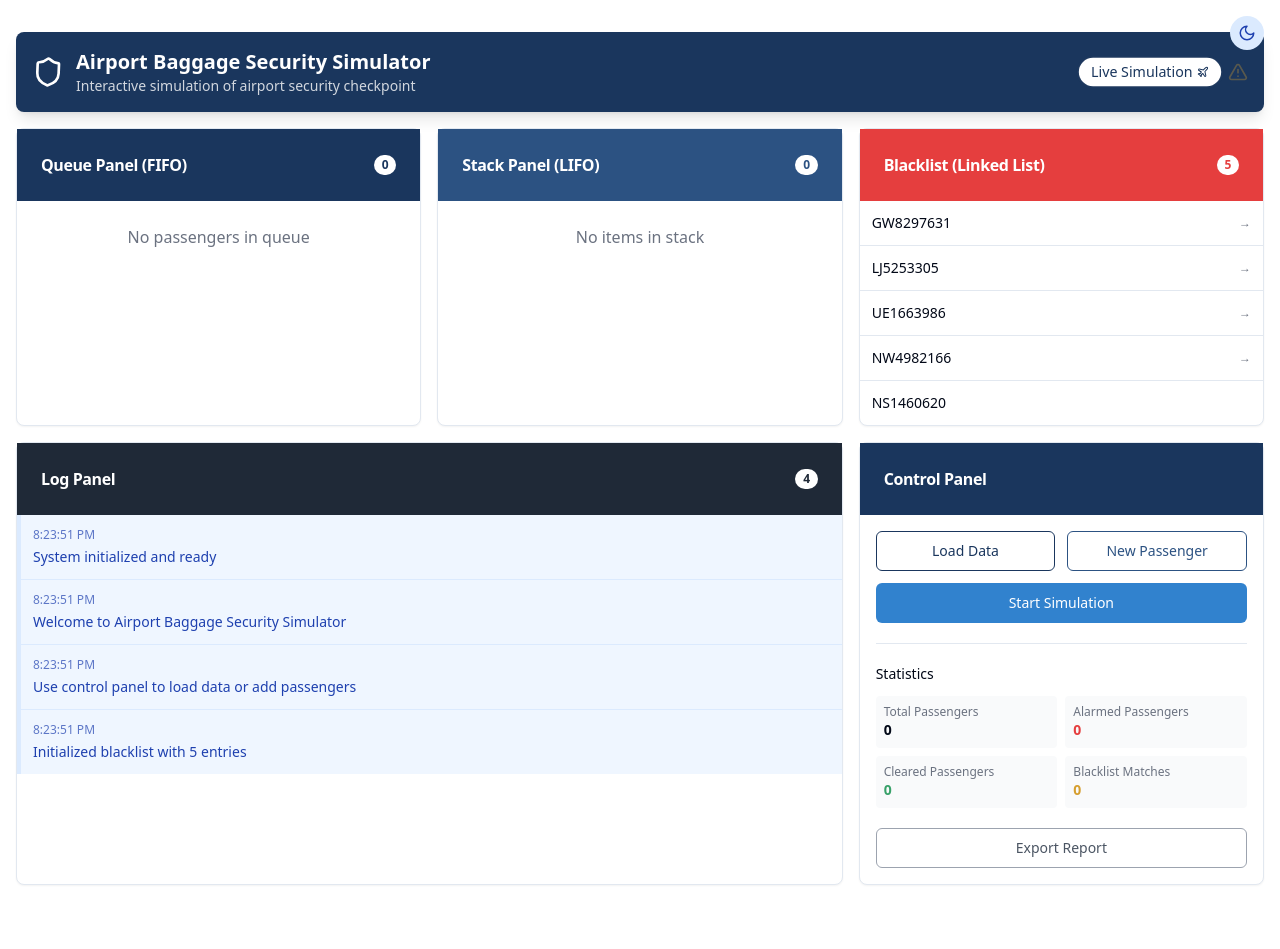
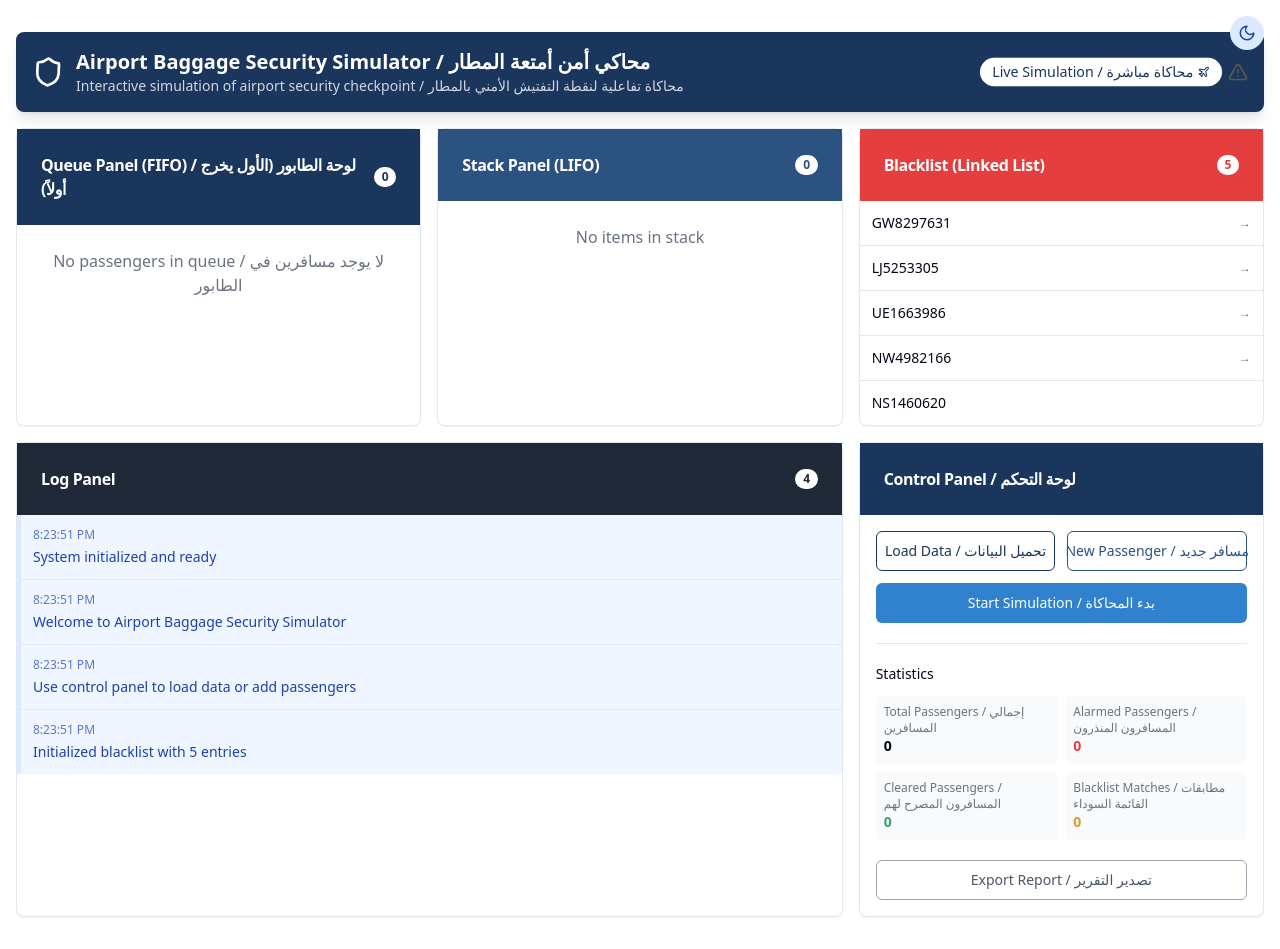
Before and after one commit to abdulhadi545/airport-security-simulator, a React (Vite) app: page / in a window 1280 px wide. Before the commit the page ends 917 px from the top, so only its background shows below. Built offline with nearby package versions, Linux system fonts and the light colour scheme; the HTML template or start-up script is replaced by a standard one.

Commit message:
Refactor: Add Arabic and English translations
This commit adds Arabic and English translations for all text content in the application.

```diff
--- a/src/components/ControlPanel.tsx
+++ b/src/components/ControlPanel.tsx
@@ -4,6 +4,7 @@ import { Button } from "@/components/ui/button";
 import { Card, CardContent, CardHeader, CardTitle } from "@/components/ui/card";
 import { SimulationStats } from '@/utils/simulationUtils';
 import { Separator } from "@/components/ui/separator";
+import { getTranslation } from '../utils/translations';
 
 interface ControlPanelProps {
   onLoadData: () => void;
@@ -25,7 +26,7 @@ const ControlPanel: React.FC<ControlPanelProps> = ({
   return (
     <Card className="h-full">
       <CardHeader className="bg-security-primary text-white">
-        <CardTitle className="text-base font-semibold">Control Panel</CardTitle>
+        <CardTitle className="text-base font-semibold">{getTranslation('panel.controls')}</CardTitle>
       </CardHeader>
       <CardContent className="p-4 flex flex-col gap-3">
         <div className="grid grid-cols-2 gap-3">
@@ -35,7 +36,7 @@ const ControlPanel: React.FC<ControlPanelProps> = ({
             disabled={simulationInProgress}
             className="border-security-primary text-security-primary hover:bg-security-primary hover:text-white"
           >
-            Load Data
+            {getTranslation('button.loadData')}
           </Button>
           <Button
             variant="outline"
@@ -43,7 +44,7 @@ const ControlPanel: React.FC<ControlPanelProps> = ({
             disabled={simulationInProgress}
             className="border-security-secondary text-security-secondary hover:bg-security-secondary hover:text-white"
           >
-            New Passenger
+            {getTranslation('button.newPassenger')}
           </Button>
         </div>
 
@@ -53,7 +54,7 @@ const ControlPanel: React.FC<ControlPanelProps> = ({
           disabled={simulationInProgress}
           className="bg-security-accent hover:bg-security-secondary text-white"
         >
-          Start Simulation
+          {getTranslation('button.startSimulation')}
         </Button>
 
         <Separator className="my-2" />
@@ -61,19 +62,19 @@ const ControlPanel: React.FC<ControlPanelProps> = ({
         <div className="text-sm font-medium">Statistics</div>
         <div className="grid grid-cols-2 gap-2 text-sm">
           <div className="bg-gray-50 p-2 rounded">
-            <div className="text-xs text-gray-500">Total Passengers</div>
+            <div className="text-xs text-gray-500">{getTranslation('stats.totalPassengers')}</div>
             <div className="font-semibold">{stats.totalPassengers}</div>
           </div>
           <div className="bg-gray-50 p-2 rounded">
-            <div className="text-xs text-gray-500">Alarmed Passengers</div>
+            <div className="text-xs text-gray-500">{getTranslation('stats.alarmedPassengers')}</div>
             <div className="font-semibold text-security-alert">{stats.alarmedPassengers}</div>
           </div>
           <div className="bg-gray-50 p-2 rounded">
-            <div className="text-xs text-gray-500">Cleared Passengers</div>
+            <div className="text-xs text-gray-500">{getTranslation('stats.clearedPassengers')}</div>
             <div className="font-semibold text-security-success">{stats.clearedPassengers}</div>
           </div>
           <div className="bg-gray-50 p-2 rounded">
-            <div className="text-xs text-gray-500">Blacklist Matches</div>
+            <div className="text-xs text-gray-500">{getTranslation('stats.blacklistMatches')}</div>
             <div className="font-semibold text-security-warning">{stats.blacklistMatches}</div>
           </div>
         </div>
@@ -83,7 +84,7 @@ const ControlPanel: React.FC<ControlPanelProps> = ({
           onClick={onExportReport}
           className="border-gray-400 text-gray-600 hover:bg-gray-200 hover:text-gray-800 mt-2"
         >
-          Export Report
+          {getTranslation('button.exportReport')}
         </Button>
       </CardContent>
     </Card>
--- a/src/components/QueuePanel.tsx
+++ b/src/components/QueuePanel.tsx
@@ -3,6 +3,7 @@ import React from 'react';
 import { Card, CardContent, CardHeader, CardTitle } from "@/components/ui/card";
 import { ScrollArea } from "@/components/ui/scroll-area";
 import { Passenger } from '@/models/passenger';
+import { getTranslation } from '../utils/translations';
 
 interface QueuePanelProps {
   passengers: Passenger[];
@@ -13,7 +14,7 @@ const QueuePanel: React.FC<QueuePanelProps> = ({ passengers }) => {
     <Card className="h-full">
       <CardHeader className="bg-security-primary text-white">
         <CardTitle className="flex items-center text-base font-semibold">
-          <span>Queue Panel (FIFO)</span>
+          <span>{getTranslation('panel.queue')}</span>
           <span className="ml-auto bg-white text-security-primary px-2 py-0.5 rounded-full text-xs">
             {passengers.length}
           </span>
@@ -41,14 +42,14 @@ const QueuePanel: React.FC<QueuePanelProps> = ({ passengers }) => {
                   </div>
                   {index === 0 && (
                     <div className="text-xs bg-blue-100 px-2 py-1 rounded text-security-secondary">
-                      Next
+                      {getTranslation('status.next')}
                     </div>
                   )}
                 </div>
               ))
             ) : (
               <div className="p-6 text-center text-gray-500">
-                No passengers in queue
+                No passengers in queue / لا يوجد مسافرين في الطابور
               </div>
             )}
           </div>
--- a/src/components/SimulationHeader.tsx
+++ b/src/components/SimulationHeader.tsx
@@ -2,6 +2,7 @@
 import React from 'react';
 import { Shield, AlertTriangle, Plane } from "lucide-react";
 import { motion } from "framer-motion";
+import { getTranslation } from '../utils/translations';
 
 const SimulationHeader: React.FC = () => {
   return (
@@ -19,8 +20,8 @@ const SimulationHeader: React.FC = () => {
           <Shield className="h-8 w-8 text-white" />
         </motion.div>
         <div>
-          <h1 className="text-xl font-bold">Airport Baggage Security Simulator</h1>
-          <p className="text-sm opacity-80">Interactive simulation of airport security checkpoint</p>
+          <h1 className="text-xl font-bold">{getTranslation('simulator.title')}</h1>
+          <p className="text-sm opacity-80">{getTranslation('simulator.description')}</p>
         </div>
       </div>
       <div className="flex items-center">
@@ -36,7 +37,7 @@ const SimulationHeader: React.FC = () => {
           }}
           transition={{ repeat: Infinity, duration: 2 }}
         >
-          <span className="mr-1">Live Simulation</span>
+          <span className="mr-1">{getTranslation('simulator.liveStatus')}</span>
           <Plane className="h-3 w-3" />
         </motion.div>
         <motion.div
--- /dev/null
+++ b/src/utils/translations.ts
@@ -0,0 +1,110 @@
+
+type Translation = {
+  en: string;
+  ar: string;
+};
+
+export const translations: Record<string, Translation> = {
+  // Header translations
+  'simulator.title': {
+    en: 'Airport Baggage Security Simulator',
+    ar: 'محاكي أمن أمتعة المطار'
+  },
+  'simulator.description': {
+    en: 'Interactive simulation of airport security checkpoint',
+    ar: 'محاكاة تفاعلية لنقطة التفتيش الأمني بالمطار'
+  },
+  'simulator.liveStatus': {
+    en: 'Live Simulation',
+    ar: 'محاكاة مباشرة'
+  },
+
+  // Panel translations
+  'panel.blacklist': {
+    en: 'Blacklist (Linked List)',
+    ar: 'القائمة السوداء (قائمة مرتبطة)'
+  },
+  'panel.queue': {
+    en: 'Queue Panel (FIFO)',
+    ar: 'لوحة الطابور (الأول يخرج أولاً)'
+  },
+  'panel.stack': {
+    en: 'Stack Panel (LIFO)',
+    ar: 'لوحة المكدس (الأخير يخرج أولاً)'
+  },
+  'panel.logs': {
+    en: 'Log Panel',
+    ar: 'لوحة السجلات'
+  },
+  'panel.controls': {
+    en: 'Control Panel',
+    ar: 'لوحة التحكم'
+  },
+
+  // Button translations
+  'button.loadData': {
+    en: 'Load Data',
+    ar: 'تحميل البيانات'
+  },
+  'button.newPassenger': {
+    en: 'New Passenger',
+    ar: 'مسافر جديد'
+  },
+  'button.startSimulation': {
+    en: 'Start Simulation',
+    ar: 'بدء المحاكاة'
+  },
+  'button.exportReport': {
+    en: 'Export Report',
+    ar: 'تصدير التقرير'
+  },
+
+  // Status translations
+  'status.checking': {
+    en: 'Checking',
+    ar: 'جاري الفحص'
+  },
+  'status.next': {
+    en: 'Next',
+    ar: 'التالي'
+  },
+  'status.dangerous': {
+    en: 'DANGEROUS',
+    ar: 'خطير'
+  },
+  'status.safe': {
+    en: 'SAFE',
+    ar: 'آمن'
+  },
+  'status.top': {
+    en: 'Top',
+    ar: 'أعلى'
+  },
+
+  // Stats translations
+  'stats.totalPassengers': {
+    en: 'Total Passengers',
+    ar: 'إجمالي المسافرين'
+  },
+  'stats.alarmedPassengers': {
+    en: 'Alarmed Passengers',
+    ar: 'المسافرون المنذرون'
+  },
+  'stats.clearedPassengers': {
+    en: 'Cleared Passengers',
+    ar: 'المسافرون المصرح لهم'
+  },
+  'stats.blacklistMatches': {
+    en: 'Blacklist Matches',
+    ar: 'مطابقات القائمة السوداء'
+  },
+};
+
+export function getTranslation(key: string): string {
+  const translation = translations[key];
+  if (!translation) {
+    console.warn(`Translation missing for key: ${key}`);
+    return key;
+  }
+  return `${translation.en} / ${translation.ar}`;
+}
```
